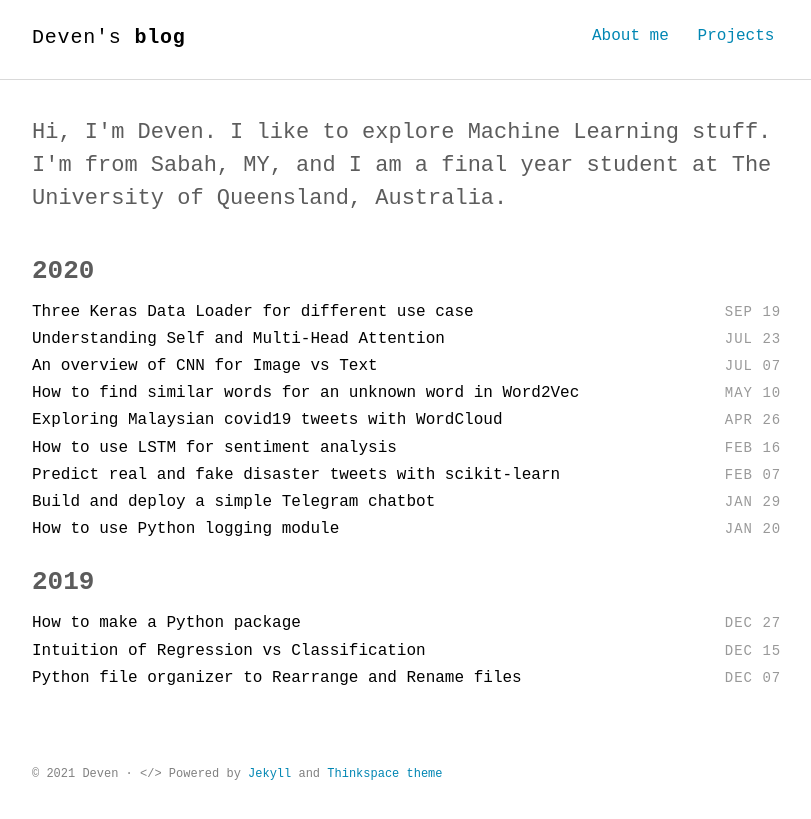
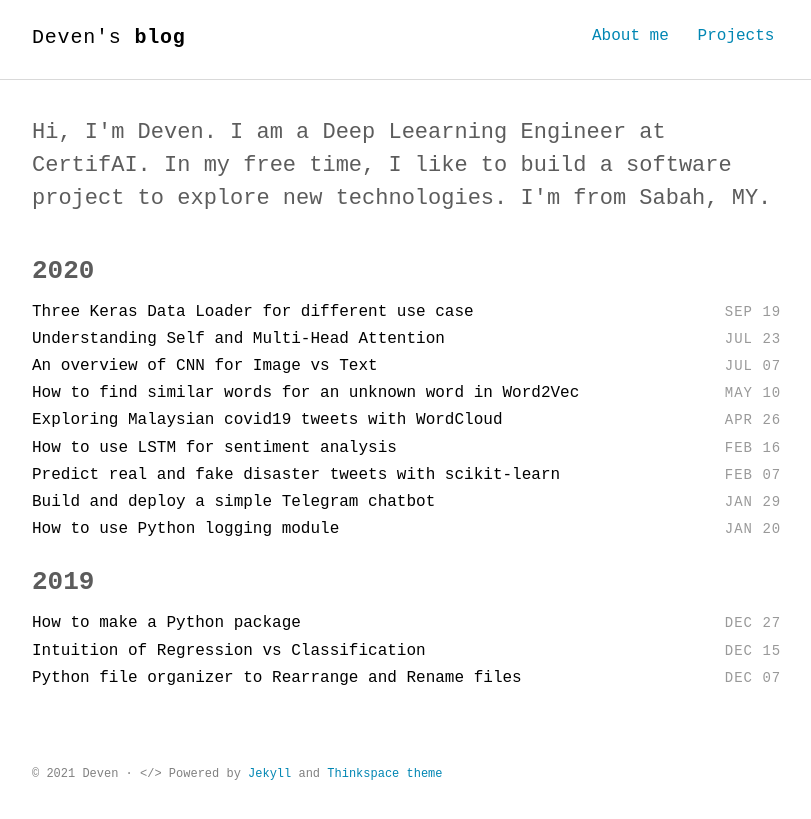
Before and after one commit to devennn/devennn.github.io, a Jekyll site: the page built from index.html, in a window 1280 px wide. Shown: the top 819 px of the page, without its empty margins (232-1043 px from the left). Built offline with Jekyll 4.4.1, drawn with Linux system fonts in a browser that asks for light colours; some web fonts are replaced.

Commit message:
Update intro.html

```diff
--- a/_includes/intro.html
+++ b/_includes/intro.html
@@ -1,5 +1,5 @@
 <section class="intro">
   <div class="container">
-    <p class="lead">Hi, I'm Deven. I like to explore Machine Learning stuff. I'm from Sabah, MY, and I am a final year student at The University of Queensland, Australia.</p>
+    <p class="lead">Hi, I'm Deven. I am a Deep Leearning Engineer at CertifAI. In my free time, I like to build a software project to explore new technologies. I'm from Sabah, MY.</p>
   </div>
 </section>
```
